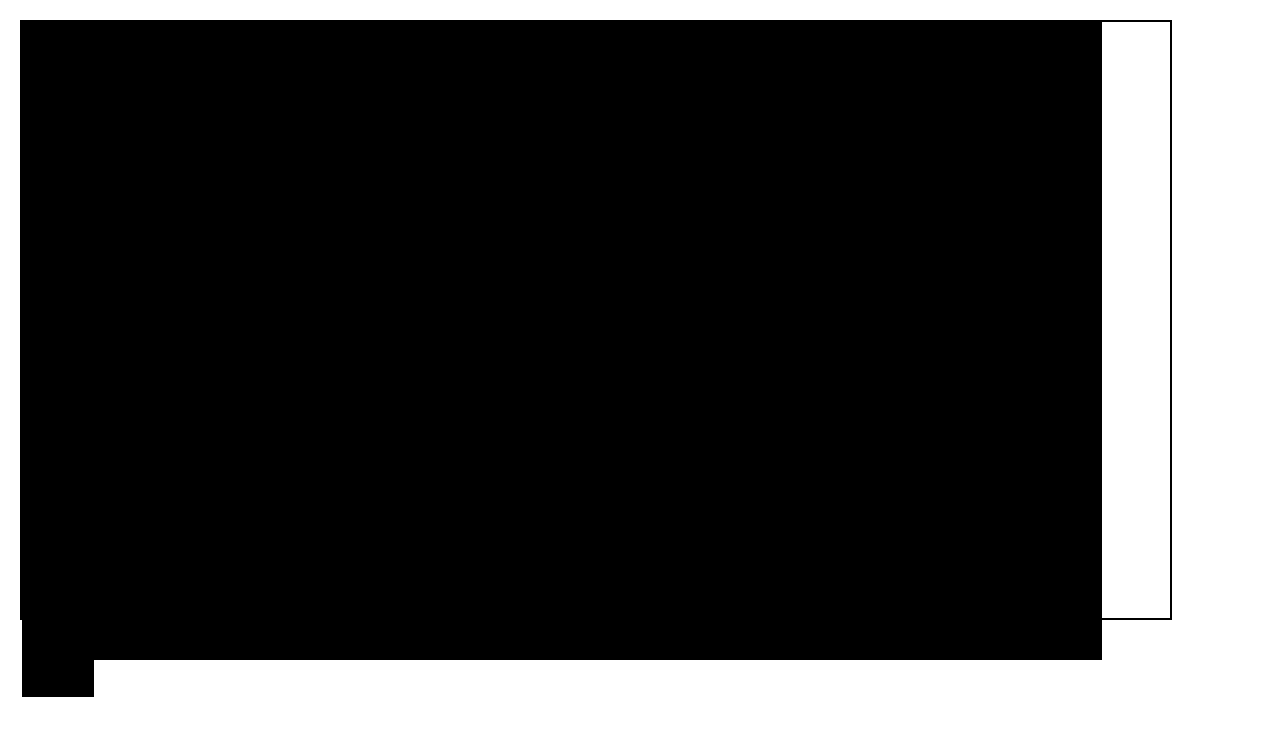
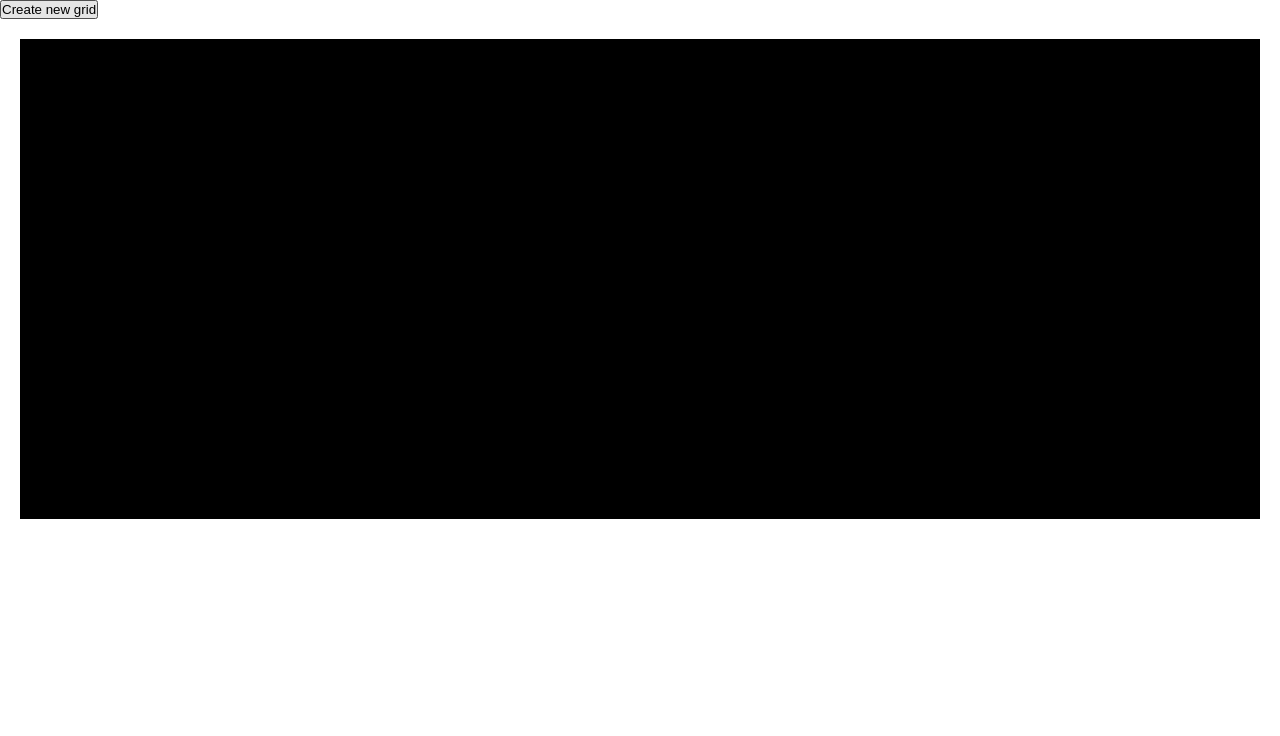
Before and after one commit to Hypirius/Odin-Etch-a-Sketch, a plain HTML site: page index.html in a window 1280 px wide. Drawn offline with Linux system fonts and the light colour scheme.

Commit message:
Add dynamic space utilization by pixels to showcase grid

```diff
--- a/index.html
+++ b/index.html
@@ -8,6 +8,9 @@
     <title>Document</title>
   </head>
   <body>
+    <div class="create-grid">
+      <button id="grid-button">Create new grid</button>
+    </div>
     <div class="container"></div>
   </body>
 </html>
--- a/index.js
+++ b/index.js
@@ -1,10 +1,12 @@
 const container = document.querySelector(".container");
 console.log(container);
+const rect = container.getBoundingClientRect();
+console.log(rect.width);
 
 function createBlocks(blockSize) {
   const block = document.createElement("div");
-  block.style.width = `${container.offsetWidth / blockSize}px`;
-  block.style.height = `${container.offsetHeight / blockSize}px`;
+  block.style.width = `${(rect.width - 4) / blockSize}px`;
+  block.style.height = `${(rect.height - 4) / blockSize}px`;
   container.append(block);
 }
 
@@ -15,4 +17,6 @@ function addBlocks(gridSize) {
   addBlockHover();
 }
 
-addBlocks(16);
+addBlocks(2);
+
+function addBlockHover() {}
--- a/style.css
+++ b/style.css
@@ -4,14 +4,18 @@
   box-sizing: border-box;
 }
 
+body {
+  height: 100vh;
+  width: 100%;
+}
+
 .container {
   display: flex;
   flex-wrap: wrap;
   border: 2px solid black;
-
-  margin: 20px;
-  width: 90%;
-  height: 600px;
+  max-width: 100%;
+  height: 60%;
+  margin: 20px 20px 0 20px;
 }
 
 .container > div {
```
